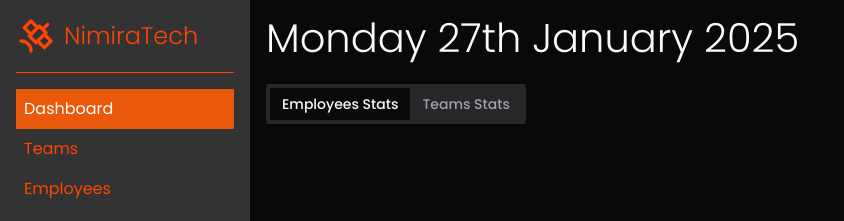
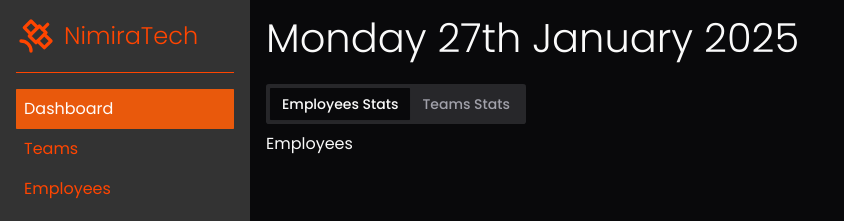
Before and after one commit to Nimira43/NT-Dashboard, a Next.js app: page /dashboard in a window 1280 px wide. Shown: the top 221 px of the page, without its empty margins (0-844 px from the left). Built offline with nearby package versions, Linux system fonts and the light colour scheme.

Commit message:
Just added placeholder text for the moment inside TabsContent.

```diff
--- a/app/dashboard/page.tsx
+++ b/app/dashboard/page.tsx
@@ -12,10 +12,10 @@ export default function DashboardPage() {
         </TabsTrigger>
       </TabsList>
       <TabsContent value='employees'>
-
+        Employees
       </TabsContent>
       <TabsContent value='teams'>
-
+        Teams
       </TabsContent>
     </Tabs>
   )
```
